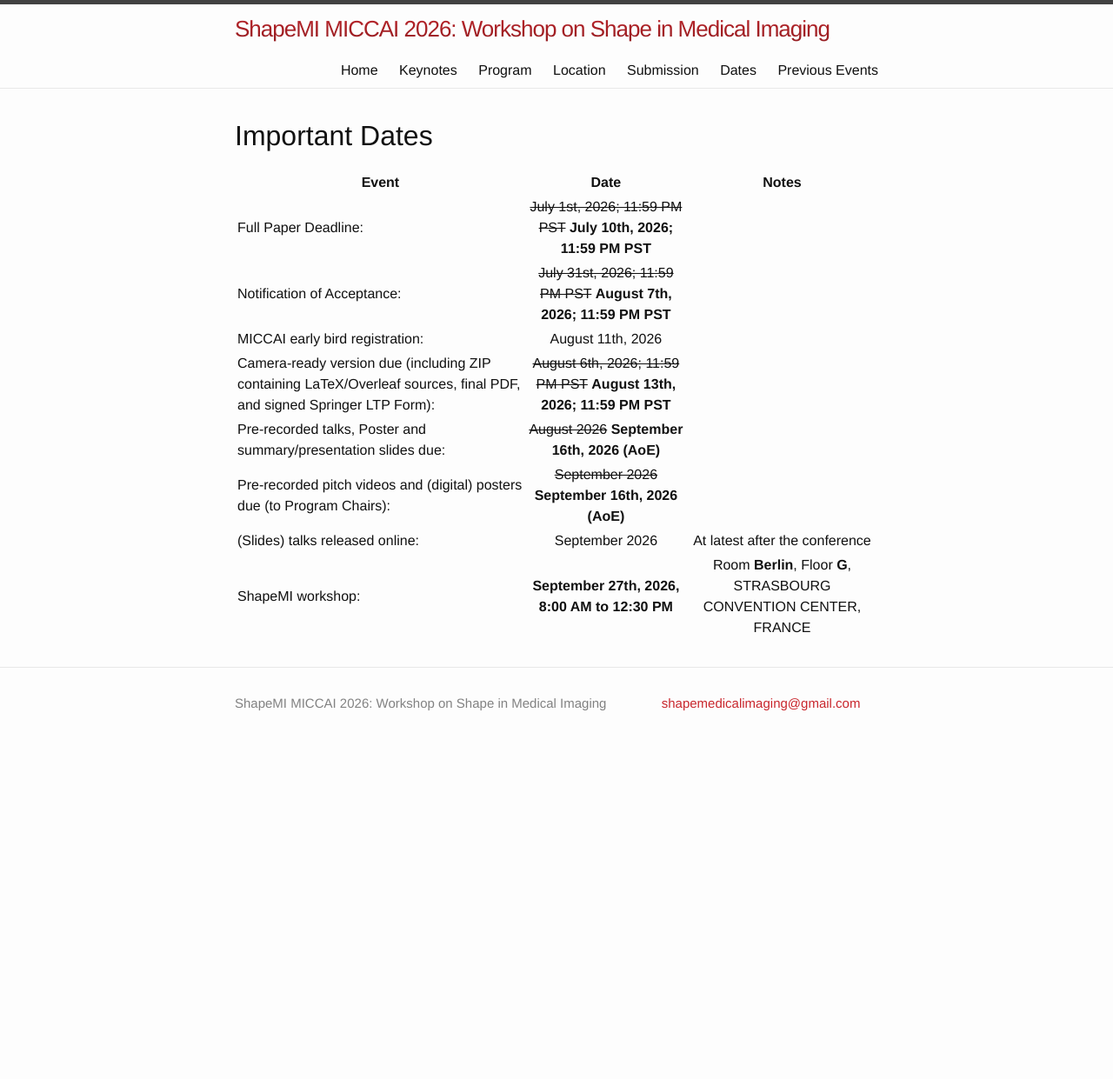
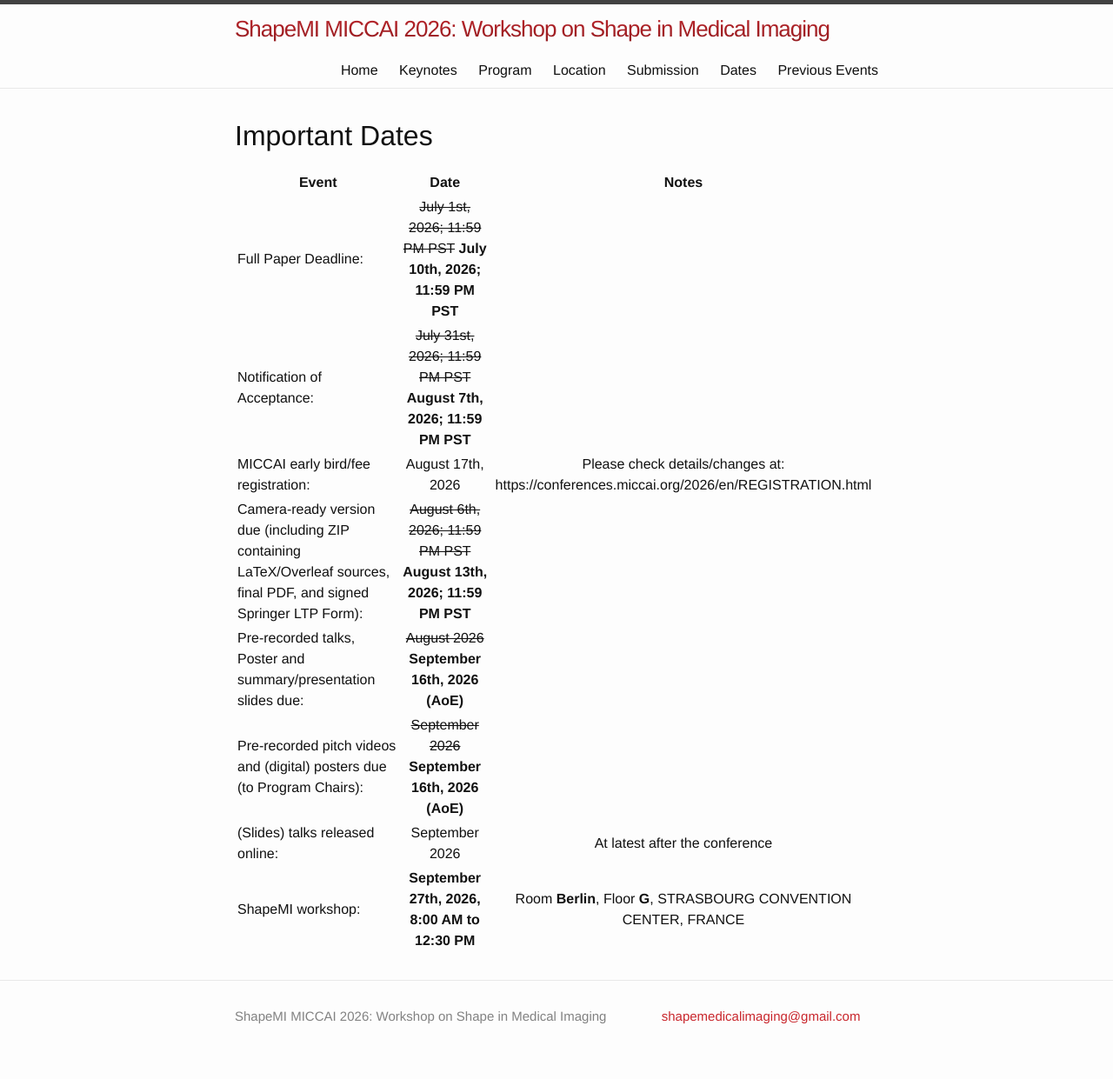
Before and after one commit to shapemi/shapemi.github.io, a Jekyll site: the page built from dates/index.md, in a window 1280 px wide. Shown: the whole page at 87% size. Built offline with Jekyll 4.4.1, drawn with Linux system fonts in a browser that asks for light colours; before the commit the page ends 900 px from its top, so only the background shows below that.

Commit message:
Revise event deadlines and registration information
Updated event dates and added registration details.

```diff
--- a/dates/index.md
+++ b/dates/index.md
@@ -11,7 +11,7 @@ order: 5
 |---|:---:|:---:|
 | Full Paper Deadline: | ~~July 1st, 2026; 11:59 PM PST~~ **July 10th, 2026; 11:59 PM PST** | |
 | Notification of Acceptance: | ~~July 31st, 2026; 11:59 PM PST~~ **August 7th, 2026; 11:59 PM PST** | |
-| MICCAI early bird registration: | August 11th, 2026 | |
+| MICCAI early bird/fee registration: | August 17th, 2026 | Please check details/changes at: https://conferences.miccai.org/2026/en/REGISTRATION.html |
 | Camera-ready version due (including ZIP containing LaTeX/Overleaf sources, final PDF, and signed Springer LTP Form): | ~~August 6th, 2026; 11:59 PM PST~~ **August 13th, 2026; 11:59 PM PST** | |
 | Pre-recorded talks, Poster and summary/presentation slides due: | ~~August 2026~~ **September 16th, 2026 (AoE)** | |
 | Pre-recorded pitch videos and (digital) posters due (to Program Chairs): | ~~September 2026~~ **September 16th, 2026 (AoE)** | |
```
